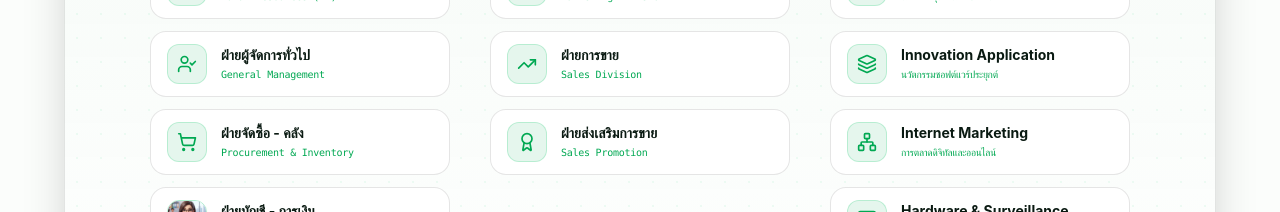
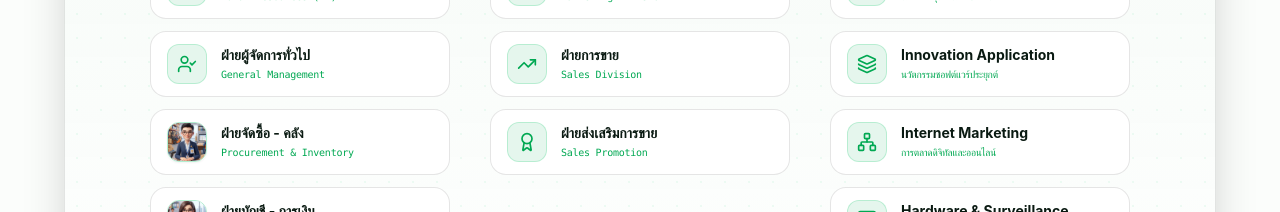
Before and after one commit to rawin2680/newigenco1, a Nuxt app in the folder frontend/: page /about/organization in a window 1280 px wide. Shown: the part 980-1192 px from the top of the page. Built offline with nearby package versions, Linux system fonts and the light colour scheme; a web font is replaced by a local one.

Commit message:
feat(org): add procurement and inventory 3D avatar character

```diff
--- a/frontend/pages/about/organization.vue
+++ b/frontend/pages/about/organization.vue
@@ -122,6 +122,7 @@ const divisions = ref<DivisionNode[]>([
         name: 'ฝ่ายจัดซื้อ - คลัง',
         en: 'Procurement & Inventory',
         icon: ShoppingCart,
+        image: '/images/about/procurement-inventory-avatar.jpg',
         desc: 'บริหารจัดการการจัดซื้อ อุปกรณ์ และคลังพัสดุระบบ',
         responsibilities: [
           'จัดหาอุปกรณ์ฮาร์ดแวร์และลิขสิทธิ์ซอฟต์แวร์มาตรฐาน',
```
Also changed, not shown: frontend/public/images/about/procurement-inventory-avatar.jpg (added).
